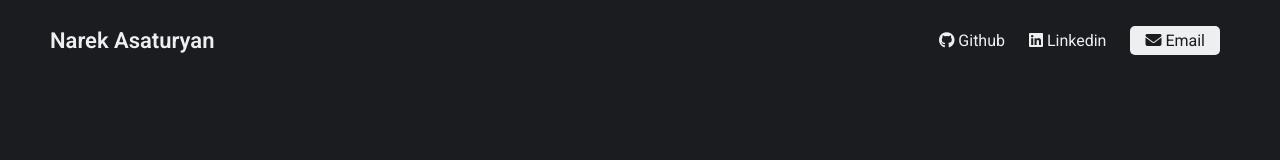
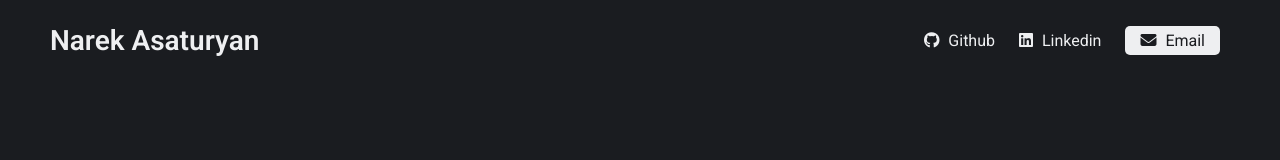
Before and after one commit to Narek-asa/Portfolio, a plain HTML site: page index.html in a window 1280 px wide. Drawn offline with Linux system fonts and the light colour scheme.

Commit message:
Fixed links

```diff
--- a/style.css
+++ b/style.css
@@ -35,7 +35,7 @@ nav {
 
 nav .left a{
   color: var(--text-color);
-  font-size: 22px;
+  font-size: 28px;
   font-weight: 600;
 }
 
@@ -50,3 +50,7 @@ nav .right a:last-child {
   padding: 5px 15px;
   border-radius: 5px;
 }
+
+nav .right a span {
+  margin-left: 5px;
+}
```
